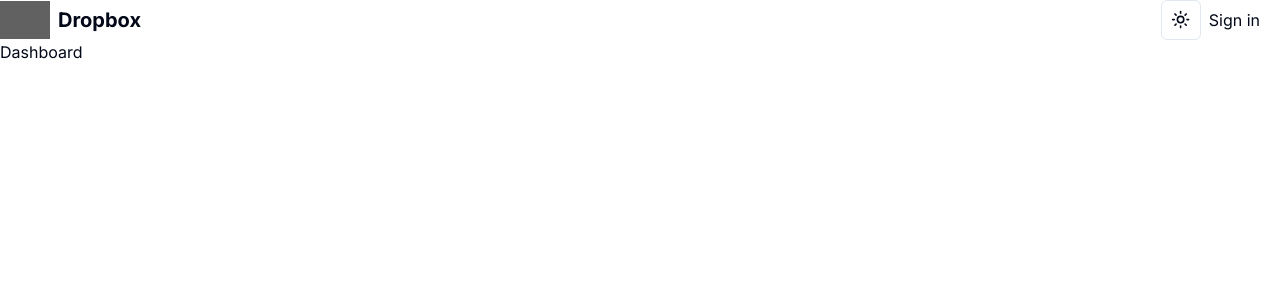
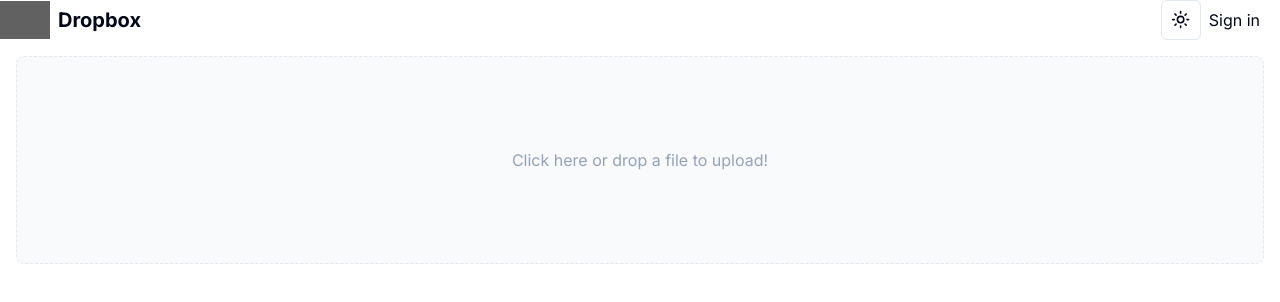
Before and after one commit to LazarGerasimov/Next_14_Dropbox_Playground, a Next.js app: page /dashboard in a window 1280 px wide. Shown: the top 302 px of the page. Built offline with nearby package versions, Linux system fonts and the light colour scheme; no server answers; grey boxes are pictures that could not be loaded.

Commit message:
Build a Drag & Drop zone: - add drag&drop from react-dropzone - create drag&drop logic - create min-max accepted size - add styling - test the functionality (log files)

```diff
--- a/app/dashboard/page.tsx
+++ b/app/dashboard/page.tsx
@@ -1,7 +1,14 @@
+import { auth } from "@clerk/nextjs"
+import Dropzone from "@/components/Dropzone";
 
 const Dashboard = () => {
+
+  const { userId, } = auth();
+
   return (
-    <div>Dashboard</div>
+    <div>
+      <Dropzone />
+    </div>
   )
 }
 
--- /dev/null
+++ b/components/Dropzone.tsx
@@ -0,0 +1,49 @@
+"use client";
+
+import { cn } from '@/lib/utils';
+import DropzoneComponent from 'react-dropzone'
+
+const Dropzone = () => {
+
+    const maxSize = 20971520;
+
+    return (
+        <DropzoneComponent minSize={0} maxSize={maxSize} onDrop={acceptedFiles => console.log(acceptedFiles)}>
+            {({
+                getRootProps,
+                getInputProps,
+                isDragActive,
+                isDragReject,
+                fileRejections,
+            }) => {
+
+                const isFileTooLarge = fileRejections.length > 0 && fileRejections[0].file.size > maxSize;
+
+                return (
+                    <section className='m-4'>
+                        <div {...getRootProps()}
+                        className={cn(
+                            "w-full h-52 flex justify-center items-center p-5 border border-dashed rounded-lg text-center",
+                            isDragActive
+                            ? "bg-[#035FFE] text-white animate-pulse"
+                            : "bg-slate-100/50 dark:bg-slate-800/80 text-slate-400"
+
+                        )}
+                        >
+                            <input  {...getInputProps()} />
+                            {!isDragActive && "Click here or drop a file to upload!"}
+                            {isDragActive && !isDragReject && "Drop to upload this file!"}
+                            {isDragReject && "File type not accepted!"}
+                            {isFileTooLarge && (
+                                <div className='text-danger mt-2'>File is too large.</div>
+                            )}
+
+                        </div>
+                    </section>
+                )
+            }}
+        </DropzoneComponent>
+    )
+}
+
+export default Dropzone
--- a/package.json
+++ b/package.json
@@ -19,6 +19,7 @@
     "next-themes": "^0.2.1",
     "react": "^18",
     "react-dom": "^18",
+    "react-dropzone": "^14.2.3",
     "tailwind-merge": "^2.1.0",
     "tailwindcss-animate": "^1.0.7"
   },
```
Also changed, not shown: 1 other file (tests, documents, lock files or other folders).
